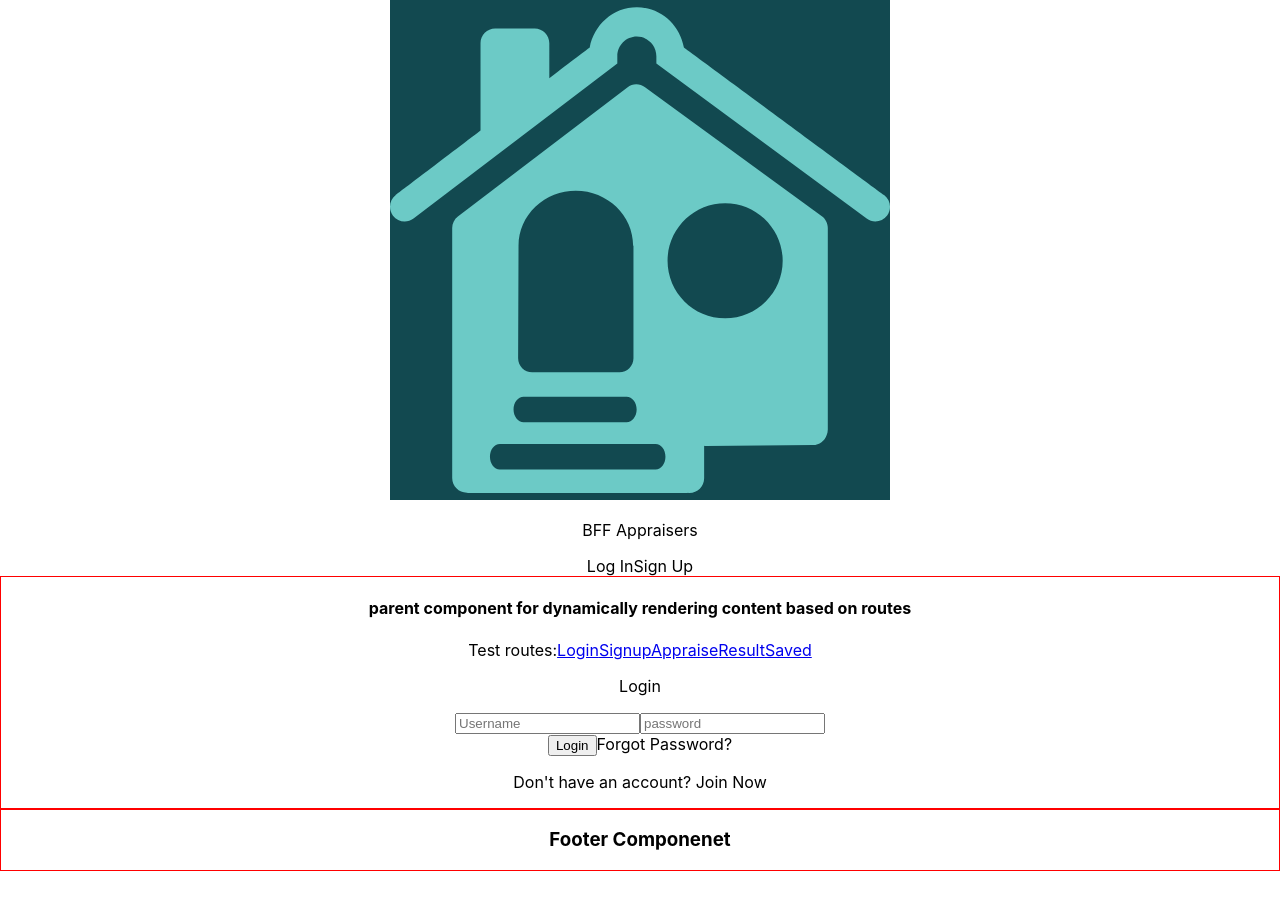
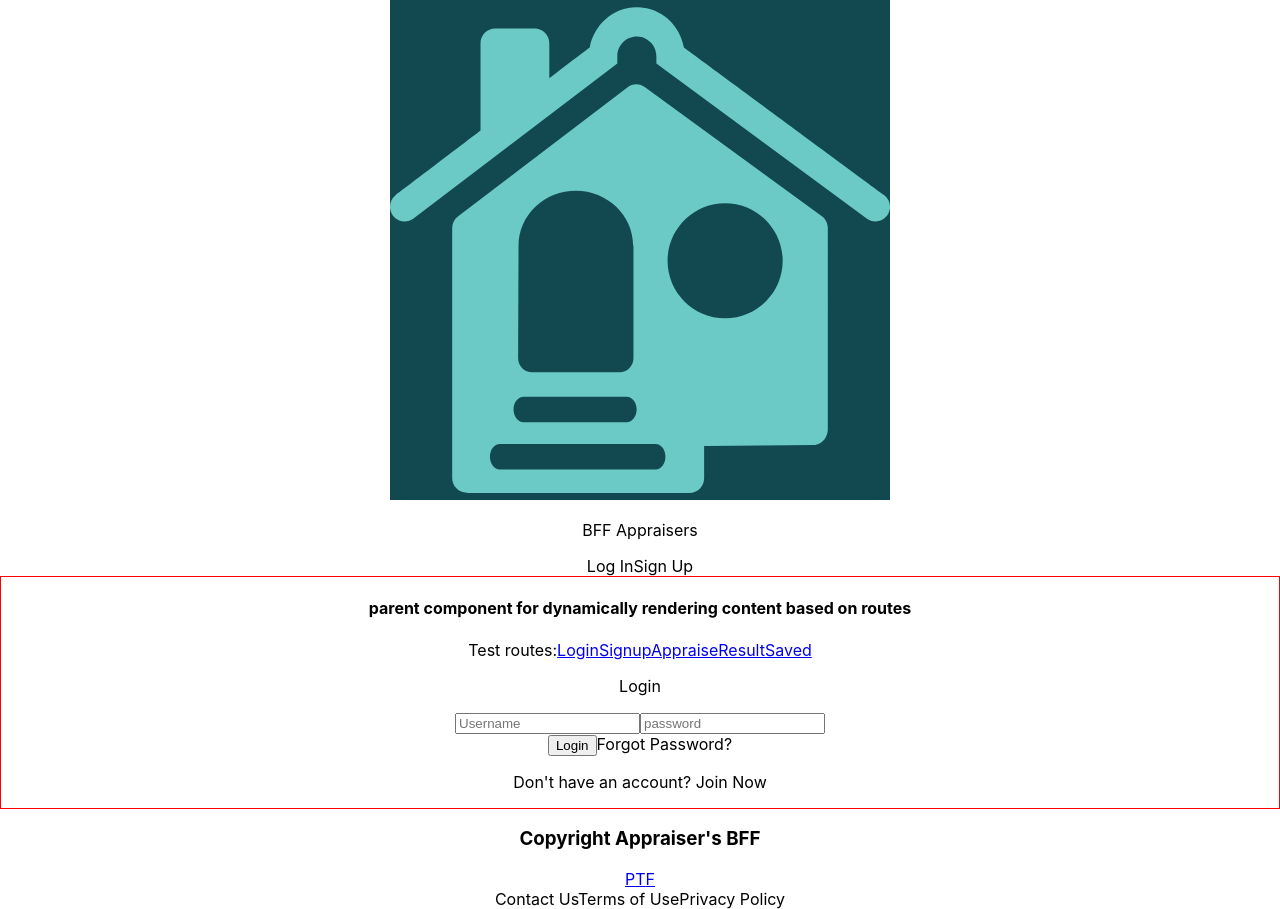
Before and after one commit to bw-appraisers-bff/front-end, a React (Create React App) app in the folder appraisers-bff/: page / in a window 1280 px wide. Before the commit the page ends 871 px from the top, so only its background shows below. Built offline with nearby package versions, Linux system fonts and the light colour scheme.

Commit message:
footer markup

```diff
--- a/appraisers-bff/src/components/Footer.js
+++ b/appraisers-bff/src/components/Footer.js
@@ -1,12 +1,22 @@
-import React from 'react';
+import React from "react";
 
 const Footer = () => {
-
-    return(
-        <div className="footer red-outline">
-            <h3>Footer Componenet</h3>
-        </div>
-    );
-}
+  const todaysDate = new Date();
+  return (
+    <div className="footer">
+      <h3>Copyright Appraiser's BFF {todaysDate.getFullYear}</h3>
+      <div className="social-container">
+        <a href="https://www.pinterest.com">P</a>
+        <a href="https://www.twitter.com">T</a>
+        <a href="https://www.facebook.com">F</a>
+      </div>
+      <div className="policy-container">
+        <a>Contact Us</a>
+        <a>Terms of Use</a>
+        <a>Privacy Policy</a>
+      </div>
+    </div>
+  );
+};
 
 export default Footer;
```
